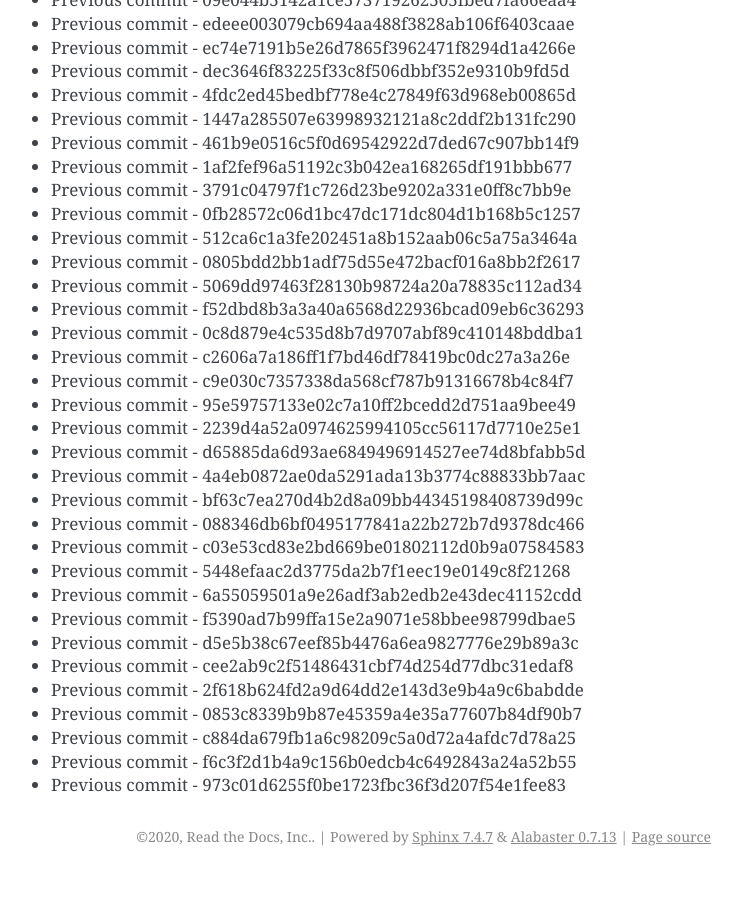
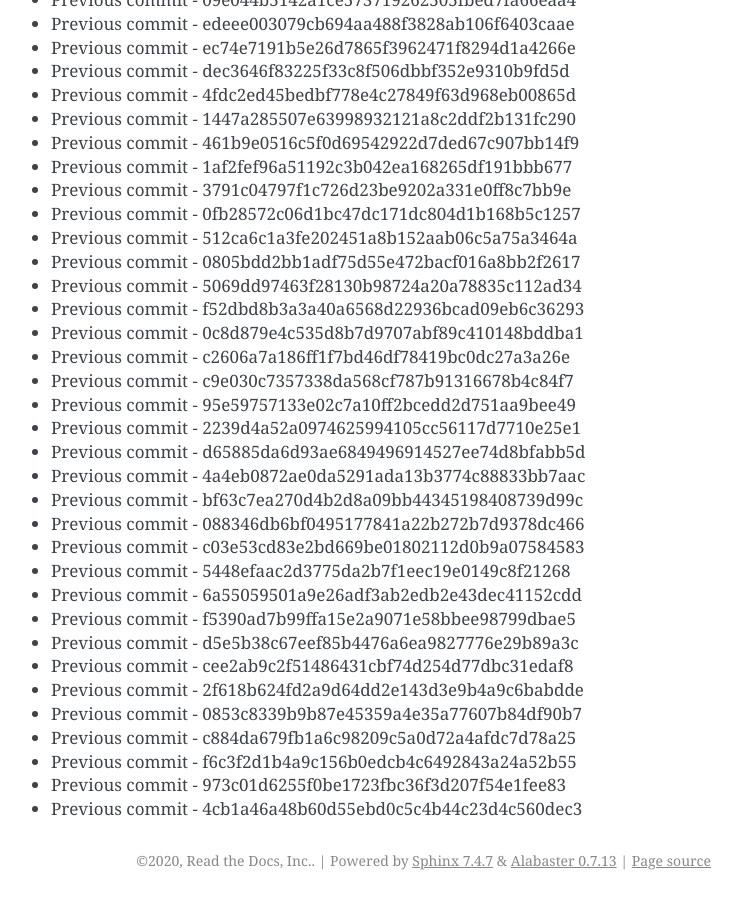
Before and after one commit to readthedocs/rtd-git-stresstest, a Sphinx documentation site: the page built from docs/updates.rst, in a window 1280 px wide and 900 px high, scrolled down 24262 px. Shown: the whole window, without its empty margins (399-1141 px from the left). Built offline with Sphinx 7.4.7, drawn with Linux system fonts in a browser that asks for light colours; before the commit the page ends 25138 px from its top, so only the background shows below that.

Commit message:
Generating commit from previous: 4cb1a46a48b60d55ebd0c5c4b44c23d4c560dec3

```diff
--- a/docs/updates.rst
+++ b/docs/updates.rst
@@ -1051,3 +1051,4 @@ It can be tested for any performance characteristics.
 * Previous commit - c884da679fb1a6c98209c5a0d72a4afdc7d78a25
 * Previous commit - f6c3f2d1b4a9c156b0edcb4c6492843a24a52b55
 * Previous commit - 973c01d6255f0be1723fbc36f3d207f54e1fee83
+* Previous commit - 4cb1a46a48b60d55ebd0c5c4b44c23d4c560dec3
```
